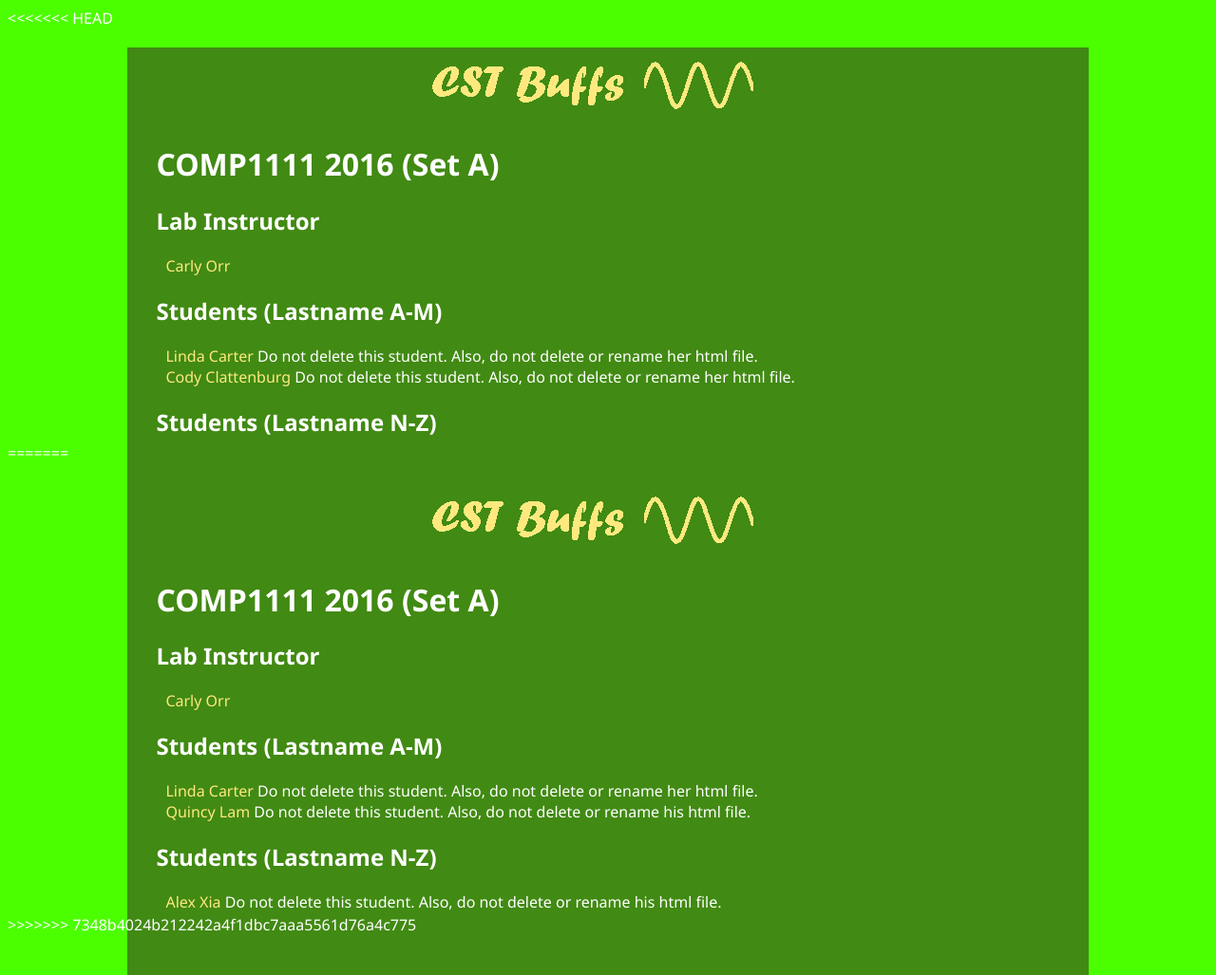
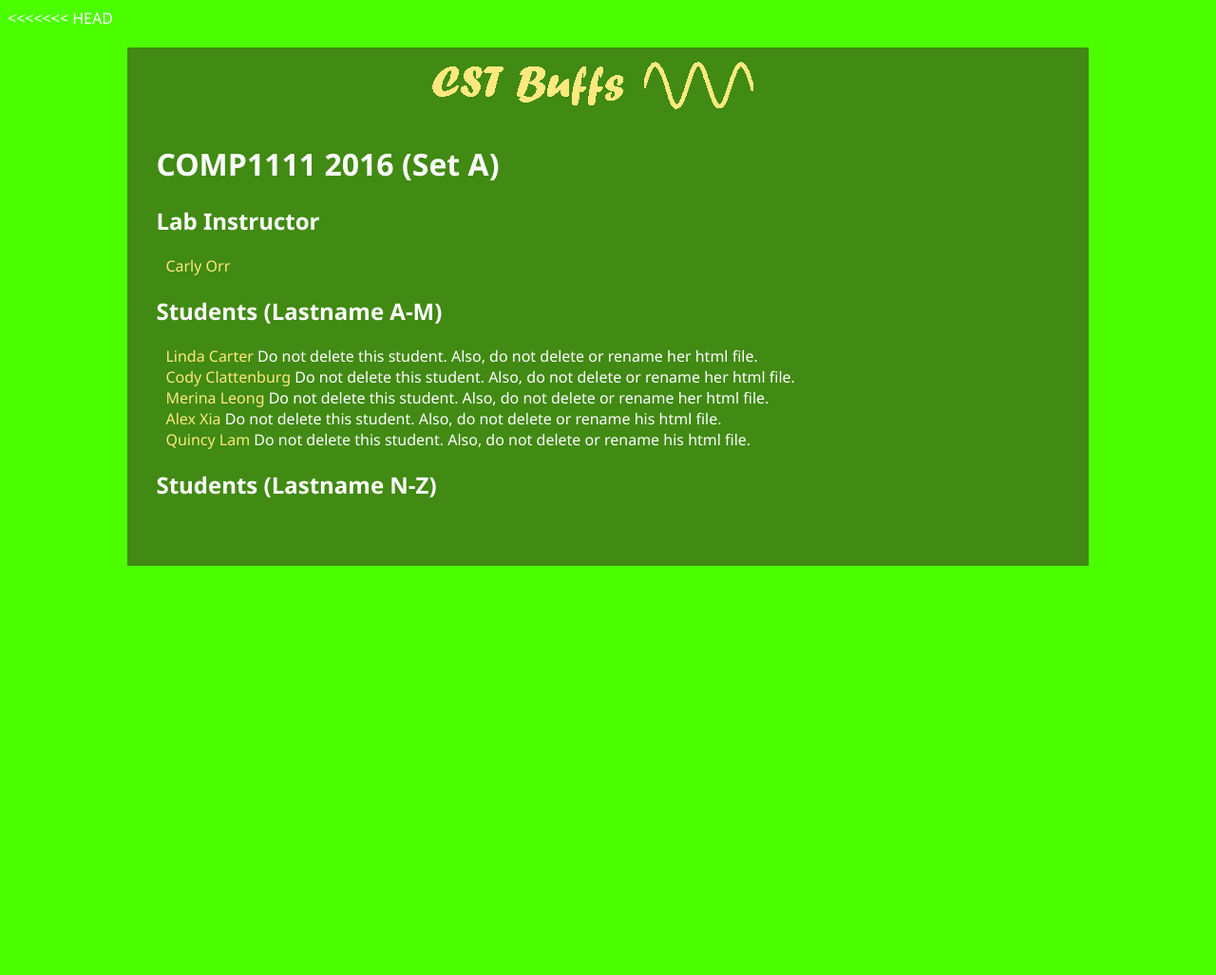
Before and after one commit to lanlansu/arsenal, a plain HTML site: page Index.html in a window 1280 px wide. Shown: the whole page at 95% size. After the commit the page ends 856 px from the top, so only its background shows below. Drawn offline with Linux system fonts and the light colour scheme.

Commit message:
Added Merina files

```diff
--- a/Index.html
+++ b/Index.html
@@ -24,6 +24,9 @@
         <ul>
             <li><a href="LindaCarter.html">Linda Carter</a> Do not delete this student. Also, do not delete or rename her html file.</li>
             <li><a href="CodyClattenburg.html">Cody Clattenburg</a> Do not delete this student. Also, do not delete or rename her html file.</li>
+            <li><a href="MerinaLeong.html">Merina Leong</a> Do not delete this student. Also, do not delete or rename her html file.</li>
+            <li><a href="AlexXia.html">Alex Xia</a> Do not delete this student. Also, do not delete or rename his html file.</li>
+            <li><a href="QuincyLam.html">Quincy Lam</a> Do not delete this student. Also, do not delete or rename his html file. </li>
         </ul>
 
         <h2>Students (Lastname N-Z)</h2>
@@ -34,40 +37,3 @@
     </div>
     </body>
 </html>
-=======
-<!DOCTYPE html>
-
-<html lang="en">
-    <head>
-        <meta charset="utf-8" />
-        <title>COMP1111</title>
-        <link rel="stylesheet" href="Style/Style.css" />
-    </head>
-    <body>
-    <div  id="container">
-        <div id="logo">
-            <img src="Images/CstBuffs.png" alt="CST Buffs" />
-        </div>
-        <h1>COMP1111 2016 (Set A)</h1>
-
-        <h2>Lab Instructor</h2>
-        <ul>
-            <li> <a href="CarlyOrr.html">Carly Orr</a>
-            </li>
-        </ul>
-
-        <h2>Students  (Lastname A-M)</h2>
-        <ul>
-            <li><a href="LindaCarter.html">Linda Carter</a> Do not delete this student. Also, do not delete or rename her html file.</li>
-            <li><a href="QuincyLam.html">Quincy Lam</a> Do not delete this student. Also, do not delete or rename his html file. </li>
-        </ul>
-
-        <h2>Students (Lastname N-Z)</h2>
-        <ul>
-            <li><a href="AlexXia.html">Alex Xia</a> Do not delete this student. Also, do not delete or rename his html file.</li>
-        </ul>
-
-    </div>
-    </body>
-</html>
->>>>>>> 7348b4024b212242a4f1dbc7aaa5561d76a4c775
--- /dev/null
+++ b/Style/Style_MerinaLeong.css
@@ -0,0 +1,55 @@
+body {
+	font-family: Segoe UI, arial, sans-serif;
+	background-color: #cc6699;
+	color: #ffffff;
+}
+
+img.person {
+    width: 120px;
+    float:  left;
+    padding-left:  30px;
+    padding-right:  30px;
+}
+
+div#bio {
+    width:  80%;
+    padding-left:  30px;
+}
+
+div#logo {
+    padding: 15px;
+    margin: 20px auto 0px auto;
+    text-align: center;
+}
+
+div#container {
+	background-color: #cc66ff;
+	min-width:850px;
+	margin-left: auto;
+	margin-right: auto;
+	min-height: 300px;
+	margin: 0 auto -4em;
+	clear: both;
+	margin-left: auto;
+	margin-right: auto;
+	width: 80%;
+    padding-bottom: 50px;
+}
+
+h1, h2, div>a {
+    padding-left:  30px;
+}
+
+ul>li {
+    list-style-type: none;
+}
+
+a {
+    text-decoration: none;
+    color:  #FFE97F;
+    outline:  none;
+}
+
+img {border:  0;}
+
+a img {outline:  none;}
```
Also changed, not shown: MerinaLeong.html (added, +28 -0 lines), Images/MerinaLeong.JPG (added).
